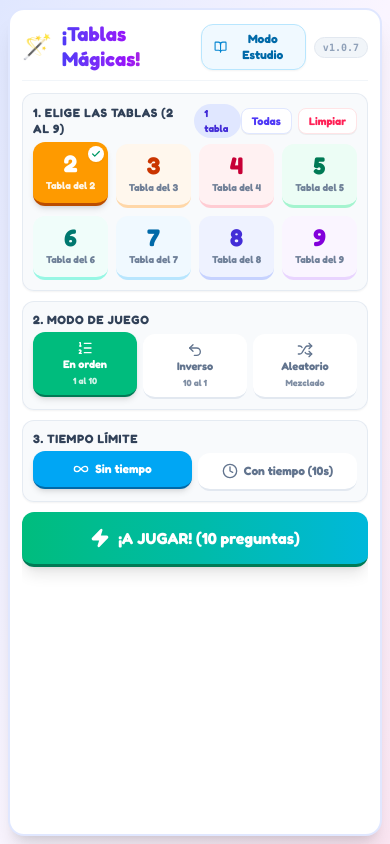
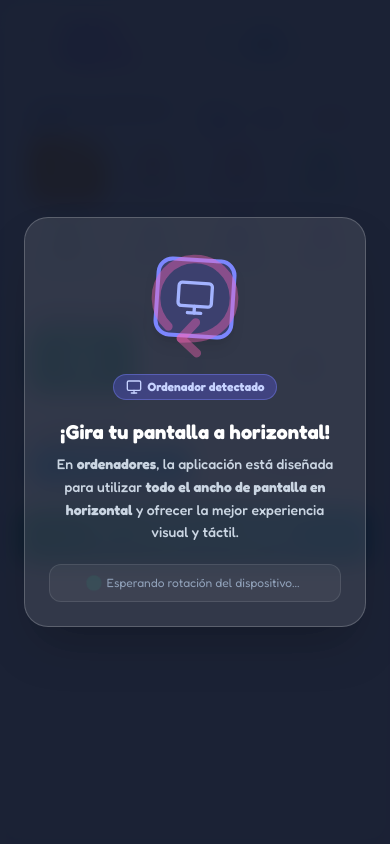
Before and after one commit to rafaeldlfuente-del/TablasMagicas, a React (Vite) app: page / in a window 390 px wide. Built offline with nearby package versions, Linux system fonts and the light colour scheme.

Commit message:
feat: add orientation lock support
Implement device orientation detection and a UI overlay to guide users on mobile devices, ensuring an optimal viewing experience. Update manifest configuration to support flexible orientations.

```diff
--- a/src/App.tsx
+++ b/src/App.tsx
@@ -25,11 +25,13 @@ import {
   Check,
   Zap
 } from 'lucide-react';
+import { useDeviceOrientation } from './utils/useDeviceOrientation';
+import { OrientationLockOverlay } from './components/OrientationLockOverlay';
 
 type Step = 'setup' | 'quiz' | 'results' | 'learn';
 type Mode = 'order' | 'reverse' | 'random';
 
-const APP_VERSION = '1.0.7';
+const APP_VERSION = '1.0.8';
 
 interface Question {
   a: number;
@@ -75,6 +77,9 @@ export default function App() {
       }
     },
   });
+
+  // Device orientation lock & responsive detection
+  const { deviceType, isOrientationValid, expectedOrientation } = useDeviceOrientation();
 
   // Version check fallback
   useEffect(() => {
@@ -305,8 +310,15 @@ export default function App() {
   }, [step, feedback, handleAnswer, nextQuestion]);
 
   return (
-    <div className="h-[100dvh] w-full max-h-[100dvh] bg-gradient-to-br from-indigo-100 via-purple-50 to-pink-100 font-sans text-slate-800 p-2 sm:p-3 md:p-4 lg:p-5 flex flex-col items-center justify-center overflow-hidden select-none">
-      <div className="w-full max-w-6xl xl:max-w-7xl h-full max-h-full flex flex-col items-center justify-center">
+    <>
+      {!isOrientationValid && (
+        <OrientationLockOverlay
+          deviceType={deviceType}
+          expectedOrientation={expectedOrientation}
+        />
+      )}
+      <div className="h-[100dvh] w-full max-h-[100dvh] bg-gradient-to-br from-indigo-100 via-purple-50 to-pink-100 font-sans text-slate-800 p-1 sm:p-2 md:p-3 lg:p-4 xl:p-5 flex flex-col items-center justify-center overflow-hidden select-none">
+        <div className="w-full h-full max-h-full flex flex-col items-center justify-center max-w-[1920px]">
           <AnimatePresence mode="wait">
 
             {/* SCREEN 1: SETUP */}
@@ -332,7 +344,13 @@ export default function App() {
                     </div>
                   </div>
 
-                <div className="flex items-center gap-2">
+                  <div className="flex items-center gap-2 sm:gap-3">
+                    {highScore > 0 && (
+                      <div className="hidden sm:flex items-center gap-1.5 px-3 py-1 bg-amber-50 text-amber-700 rounded-xl border border-amber-200 text-xs md:text-sm font-black">
+                        <Star className="w-4 h-4 fill-current text-amber-500" />
+                        <span>Récord: {highScore}</span>
+                      </div>
+                    )}
                     <button
                       onClick={() => setStep('learn')}
                       className="py-1.5 sm:py-2 px-3 sm:px-4 rounded-xl bg-sky-50 text-sky-700 hover:bg-sky-100 border border-sky-200 text-xs sm:text-sm md:text-base font-bold flex items-center gap-1.5 transition-all shadow-xs active:scale-95"
@@ -590,12 +608,12 @@ export default function App() {
                   </div>
                 </div>
 
-              {/* Main Quiz Area */}
-              <div className="flex-1 min-h-0 py-2 sm:py-4 flex flex-col md:flex-row items-center justify-center gap-3 sm:gap-5 md:gap-8 overflow-hidden">
+                {/* Main Quiz Area: Side-by-side on landscape (tablet / computer) */}
+                <div className="flex-1 min-h-0 py-2 sm:py-3 md:py-4 flex flex-col landscape:flex-row items-center justify-between gap-3 sm:gap-6 md:gap-8 lg:gap-12 overflow-hidden">
 
                   {/* Question Display & Result Preview */}
-                <div className="flex-1 min-h-0 w-full flex flex-col items-center justify-center text-center">
-                  <div className="text-4xl sm:text-6xl md:text-7xl lg:text-8xl font-black text-slate-800 flex items-center justify-center gap-2 sm:gap-4 md:gap-6 mb-2 sm:mb-4">
+                  <div className="flex-1 min-h-0 w-full landscape:w-[54%] flex flex-col items-center justify-center text-center landscape:h-full landscape:justify-around">
+                    <div className="text-4xl sm:text-6xl md:text-7xl lg:text-8xl xl:text-9xl font-black text-slate-800 flex items-center justify-center gap-2 sm:gap-4 md:gap-6 mb-2 sm:mb-4">
                       <span>{questions[currentIndex].a}</span>
                       <span className="text-indigo-500">×</span>
                       <span>{questions[currentIndex].b}</span>
@@ -608,7 +626,7 @@ export default function App() {
                       initial={{ scale: 0.85, opacity: 0 }}
                       animate={{ scale: 1, opacity: 1 }}
                       className={`
-                      w-28 sm:w-36 md:w-52 h-14 sm:h-16 md:h-22 text-3xl sm:text-4xl md:text-5xl lg:text-6xl font-black rounded-xl sm:rounded-2xl md:rounded-3xl border-2 sm:border-4 md:border-6 flex items-center justify-center shadow-inner transition-colors
+                        w-28 sm:w-36 md:w-52 lg:w-64 h-14 sm:h-16 md:h-22 lg:h-26 text-3xl sm:text-4xl md:text-5xl lg:text-6xl xl:text-7xl font-black rounded-xl sm:rounded-2xl md:rounded-3xl border-2 sm:border-4 md:border-6 flex items-center justify-center shadow-inner transition-colors
                         ${feedback
                           ? feedback.type === 'correct'
                             ? 'bg-emerald-100 text-emerald-700 border-emerald-300'
@@ -633,7 +651,7 @@ export default function App() {
                         <motion.div
                           initial={{ opacity: 0, y: 5 }}
                           animate={{ opacity: 1, y: 0 }}
-                        className={`text-xs sm:text-base md:text-lg font-black px-4 py-1 rounded-full ${
+                          className={`text-xs sm:text-base md:text-lg lg:text-xl font-black px-4 py-1 rounded-full ${
                             feedback.type === 'correct'
                               ? 'bg-emerald-500 text-white'
                               : 'bg-rose-500 text-white'
@@ -646,7 +664,7 @@ export default function App() {
                   </div>
 
                   {/* Keypad & Action */}
-                <div className="w-full max-w-xs sm:max-w-sm md:max-w-md flex flex-col justify-center min-h-0 flex-shrink-0">
+                  <div className="w-full max-w-xs sm:max-w-sm md:max-w-md lg:max-w-lg landscape:w-[46%] flex flex-col justify-center min-h-0 flex-shrink-0 landscape:h-full gap-2 md:gap-3">
                     <div className="grid grid-cols-3 gap-1.5 sm:gap-2 md:gap-3">
                       {[1, 2, 3, 4, 5, 6, 7, 8, 9].map((num) => (
                         <motion.button
@@ -654,7 +672,7 @@ export default function App() {
                           whileTap={{ scale: 0.92 }}
                           onClick={() => !feedback && setUserInput(prev => prev.length < 3 ? prev + num : prev)}
                           disabled={feedback !== null}
-                        className="h-11 sm:h-13 md:h-16 text-xl sm:text-2xl md:text-3xl font-black rounded-xl sm:rounded-2xl bg-white text-indigo-700 border-b-2 sm:border-b-4 border-indigo-100 hover:bg-indigo-50 shadow-xs active:translate-y-0.5 active:border-b-0 transition-all"
+                          className="h-11 sm:h-13 md:h-16 lg:h-18 xl:h-20 text-xl sm:text-2xl md:text-3xl lg:text-4xl font-black rounded-xl sm:rounded-2xl bg-white text-indigo-700 border-b-2 sm:border-b-4 border-indigo-100 hover:bg-indigo-50 shadow-xs active:translate-y-0.5 active:border-b-0 transition-all"
                         >
                           {num}
                         </motion.button>
@@ -664,7 +682,7 @@ export default function App() {
                         whileTap={{ scale: 0.92 }}
                         onClick={() => !feedback && setUserInput(prev => prev.slice(0, -1))}
                         disabled={feedback !== null}
-                      className="h-11 sm:h-13 md:h-16 text-base sm:text-xl md:text-2xl font-black rounded-xl sm:rounded-2xl bg-rose-50 text-rose-600 border-b-2 sm:border-b-4 border-rose-100 hover:bg-rose-100 shadow-xs active:translate-y-0.5 active:border-b-0 transition-all flex items-center justify-center"
+                        className="h-11 sm:h-13 md:h-16 lg:h-18 xl:h-20 text-base sm:text-xl md:text-2xl lg:text-3xl font-black rounded-xl sm:rounded-2xl bg-rose-50 text-rose-600 border-b-2 sm:border-b-4 border-rose-100 hover:bg-rose-100 shadow-xs active:translate-y-0.5 active:border-b-0 transition-all flex items-center justify-center"
                         title="Borrar"
                       >
                         ⌫
@@ -674,7 +692,7 @@ export default function App() {
                         whileTap={{ scale: 0.92 }}
                         onClick={() => !feedback && setUserInput(prev => prev.length < 3 ? prev + '0' : prev)}
                         disabled={feedback !== null}
-                      className="h-11 sm:h-13 md:h-16 text-xl sm:text-2xl md:text-3xl font-black rounded-xl sm:rounded-2xl bg-white text-indigo-700 border-b-2 sm:border-b-4 border-indigo-100 hover:bg-indigo-50 shadow-xs active:translate-y-0.5 active:border-b-0 transition-all"
+                        className="h-11 sm:h-13 md:h-16 lg:h-18 xl:h-20 text-xl sm:text-2xl md:text-3xl lg:text-4xl font-black rounded-xl sm:rounded-2xl bg-white text-indigo-700 border-b-2 sm:border-b-4 border-indigo-100 hover:bg-indigo-50 shadow-xs active:translate-y-0.5 active:border-b-0 transition-all"
                       >
                         0
                       </motion.button>
@@ -683,7 +701,7 @@ export default function App() {
                         whileTap={{ scale: 0.92 }}
                         onClick={() => !feedback && setUserInput('')}
                         disabled={feedback !== null || userInput === ''}
-                      className="h-11 sm:h-13 md:h-16 text-sm sm:text-base md:text-lg font-bold rounded-xl sm:rounded-2xl bg-slate-100 text-slate-500 border-b-2 sm:border-b-4 border-slate-200 hover:bg-slate-200 shadow-xs active:translate-y-0.5 active:border-b-0 transition-all disabled:opacity-50"
+                        className="h-11 sm:h-13 md:h-16 lg:h-18 xl:h-20 text-sm sm:text-base md:text-lg font-bold rounded-xl sm:rounded-2xl bg-slate-100 text-slate-500 border-b-2 sm:border-b-4 border-slate-200 hover:bg-slate-200 shadow-xs active:translate-y-0.5 active:border-b-0 transition-all disabled:opacity-50"
                         title="Limpiar"
                       >
                         C
@@ -691,14 +709,14 @@ export default function App() {
                     </div>
 
                     {/* Submit / Next Button */}
-                  <div className="mt-2 sm:mt-3">
+                    <div className="mt-1 sm:mt-2">
                       {!feedback ? (
                         <motion.button
                           whileTap={{ scale: 0.98 }}
                           onClick={() => handleAnswer()}
                           disabled={userInput === ''}
                           className={`
-                          w-full py-2.5 sm:py-3.5 md:py-4 rounded-xl sm:rounded-2xl font-black text-sm sm:text-lg md:text-xl shadow-md border-b-2 sm:border-b-4 md:border-b-5 transition-all flex items-center justify-center gap-2
+                            w-full py-2.5 sm:py-3.5 md:py-4 lg:py-5 rounded-xl sm:rounded-2xl font-black text-sm sm:text-lg md:text-xl lg:text-2xl shadow-md border-b-2 sm:border-b-4 md:border-b-5 transition-all flex items-center justify-center gap-2
                             ${userInput !== ''
                               ? 'bg-indigo-600 text-white border-indigo-800 hover:bg-indigo-700 active:translate-y-0.5 active:border-b-0'
                               : 'bg-slate-200 text-slate-400 border-slate-300 cursor-not-allowed'
@@ -706,14 +724,14 @@ export default function App() {
                           `}
                         >
                           <span>COMPROBAR</span>
-                        <Check className="w-4 h-4 sm:w-5 sm:h-5" />
+                          <Check className="w-4 h-4 sm:w-5 sm:h-5 lg:w-6 lg:h-6" />
                         </motion.button>
                       ) : (
                         <motion.button
                           whileTap={{ scale: 0.98 }}
                           onClick={nextQuestion}
                           className={`
-                          w-full py-2.5 sm:py-3.5 md:py-4 rounded-xl sm:rounded-2xl font-black text-sm sm:text-lg md:text-xl text-white shadow-md border-b-2 sm:border-b-4 md:border-b-5 transition-all flex items-center justify-center gap-2
+                            w-full py-2.5 sm:py-3.5 md:py-4 lg:py-5 rounded-xl sm:rounded-2xl font-black text-sm sm:text-lg md:text-xl lg:text-2xl text-white shadow-md border-b-2 sm:border-b-4 md:border-b-5 transition-all flex items-center justify-center gap-2
                             ${feedback.type === 'correct'
                               ? 'bg-emerald-500 border-emerald-700 hover:bg-emerald-600 active:translate-y-0.5'
                               : 'bg-rose-500 border-rose-700 hover:bg-rose-600 active:translate-y-0.5'
@@ -721,7 +739,7 @@ export default function App() {
                           `}
                         >
                           <span>SIGUIENTE ({autoAdvanceSeconds}s)</span>
-                        <ArrowRight className="w-4 h-4 sm:w-5 sm:h-5" />
+                          <ArrowRight className="w-4 h-4 sm:w-5 sm:h-5 lg:w-6 lg:h-6" />
                         </motion.button>
                       )}
                     </div>
@@ -944,5 +962,6 @@ export default function App() {
         </AnimatePresence>
       </div>
     </div>
+    </>
   );
 }
--- /dev/null
+++ b/src/components/OrientationLockOverlay.tsx
@@ -0,0 +1,97 @@
+import React from 'react';
+import { motion } from 'motion/react';
+import { Smartphone, Tablet, RotateCw, Monitor } from 'lucide-react';
+import { DeviceType } from '../utils/useDeviceOrientation';
+
+interface Props {
+  deviceType: DeviceType;
+  expectedOrientation: 'portrait' | 'landscape';
+}
+
+export const OrientationLockOverlay: React.FC<Props> = ({ deviceType, expectedOrientation }) => {
+  const isTablet = deviceType === 'tablet';
+  const isDesktop = deviceType === 'desktop';
+  const isPhone = deviceType === 'phone';
+
+  return (
+    <div
+      id="orientation-lock-overlay"
+      className="fixed inset-0 z-50 bg-slate-900/95 backdrop-blur-md flex flex-col items-center justify-center p-6 text-white text-center select-none"
+    >
+      <div className="max-w-md w-full bg-white/10 p-6 sm:p-8 rounded-3xl border border-white/20 shadow-2xl flex flex-col items-center gap-5">
+
+        {/* Animated Rotation Device Graphic */}
+        <div className="relative w-28 h-28 flex items-center justify-center">
+          <motion.div
+            animate={{
+              rotate: expectedOrientation === 'landscape' ? [0, 90, 90, 0] : [90, 0, 0, 90],
+            }}
+            transition={{
+              repeat: Infinity,
+              duration: 2.8,
+              ease: 'easeInOut',
+              times: [0, 0.4, 0.7, 1],
+            }}
+            className="w-20 h-20 rounded-2xl border-4 border-indigo-400 bg-indigo-500/20 flex items-center justify-center shadow-lg"
+          >
+            {isPhone ? (
+              <Smartphone className="w-10 h-10 text-indigo-300" />
+            ) : isTablet ? (
+              <Tablet className="w-10 h-10 text-indigo-300" />
+            ) : (
+              <Monitor className="w-10 h-10 text-indigo-300" />
+            )}
+          </motion.div>
+
+          {/* Rotating Circular Arrow */}
+          <motion.div
+            animate={{ rotate: 360 }}
+            transition={{ repeat: Infinity, duration: 4, ease: 'linear' }}
+            className="absolute inset-0 flex items-center justify-center pointer-events-none"
+          >
+            <RotateCw className="w-26 h-26 text-pink-400/40" />
+          </motion.div>
+        </div>
+
+        {/* Device pill badge */}
+        <div className="inline-flex items-center gap-1.5 px-3 py-1 rounded-full bg-indigo-500/30 border border-indigo-400/40 text-xs sm:text-sm font-bold text-indigo-200">
+          {isPhone && <Smartphone className="w-4 h-4" />}
+          {isTablet && <Tablet className="w-4 h-4" />}
+          {isDesktop && <Monitor className="w-4 h-4" />}
+          <span>
+            {isPhone ? 'Smartphone detectado' : isTablet ? 'Tablet detectada' : 'Ordenador detectado'}
+          </span>
+        </div>
+
+        {/* Text / Instructions */}
+        <div className="space-y-2">
+          <h2 className="text-xl sm:text-2xl font-black text-white leading-tight">
+            {expectedOrientation === 'landscape'
+              ? '¡Gira tu pantalla a horizontal!'
+              : '¡Gira tu móvil a vertical!'}
+          </h2>
+          <p className="text-sm sm:text-base text-slate-300 leading-relaxed font-medium">
+            {expectedOrientation === 'landscape' ? (
+              <>
+                En <strong>{isTablet ? 'tablets' : 'ordenadores'}</strong>, la aplicación está diseñada para
+                utilizar <strong>todo el ancho de pantalla en horizontal</strong> y ofrecer la mejor experiencia visual y táctil.
+              </>
+            ) : (
+              <>
+                En <strong>smartphones</strong>, la aplicación está optimizada exclusivamente para su uso en
+                <strong> modo vertical</strong>.
+              </>
+            )}
+          </p>
+        </div>
+
+        {/* Hint banner */}
+        <div className="w-full bg-white/5 py-2.5 px-4 rounded-xl border border-white/10 text-xs text-slate-400 flex items-center justify-center gap-2">
+          <span className="w-2 h-2 rounded-full bg-emerald-400 animate-ping" />
+          <span>Esperando rotación del dispositivo...</span>
+        </div>
+
+      </div>
+    </div>
+  );
+};
--- /dev/null
+++ b/src/utils/useDeviceOrientation.ts
@@ -0,0 +1,97 @@
+import { useState, useEffect } from 'react';
+
+export type DeviceType = 'phone' | 'tablet' | 'desktop';
+
+export function detectDeviceType(): DeviceType {
+  if (typeof window === 'undefined') return 'desktop';
+
+  const ua = (navigator.userAgent || navigator.vendor || (window as unknown as { opera?: string }).opera || '').toLowerCase();
+  const hasTouch = navigator.maxTouchPoints > 0 || 'ontouchstart' in window;
+
+  // Screen dimensions in logical CSS pixels
+  const screenMin = Math.min(window.screen.width, window.screen.height);
+
+  // iPadOS Safari reports Macintosh in UA, but has multi-touch
+  const isIPad = /macintosh/.test(ua) && hasTouch;
+
+  // Android tablets generally have "Android" without "Mobile"
+  const isAndroidTablet = /android/.test(ua) && !/mobile/.test(ua);
+
+  // Explicit tablet keywords
+  const isTabletUA = /tablet|ipad|playbook|silk/.test(ua) || isIPad || isAndroidTablet;
+
+  // Phone UAs: iPhone, iPod, Android Mobile, Windows Phone, etc.
+  const isPhoneUA = /iphone|ipod|mobile|android.*mobile|blackberry|iemobile|opera mini/.test(ua) && !isTabletUA;
+
+  // On touch devices, screen min dimension >= 600 indicates a tablet
+  // (e.g. iPad mini is 768px, Samsung Tab is 800px, 10" is 800-1200px)
+  // Phones are almost always < 600px (iPhone 16 Pro Max is 440px)
+  if (isTabletUA || (hasTouch && screenMin >= 600)) {
+    return 'tablet';
+  }
+
+  if (isPhoneUA || (hasTouch && screenMin < 600)) {
+    return 'phone';
+  }
+
+  // Fallback to desktop/computer
+  return 'desktop';
+}
+
+export function useDeviceOrientation() {
+  const [deviceType, setDeviceType] = useState<DeviceType>(detectDeviceType);
+  const [isLandscape, setIsLandscape] = useState<boolean>(() => {
+    if (typeof window === 'undefined') return true;
+    return window.innerWidth >= window.innerHeight;
+  });
+
+  useEffect(() => {
+    const updateOrientation = () => {
+      setDeviceType(detectDeviceType());
+      setIsLandscape(window.innerWidth >= window.innerHeight);
+    };
+
+    updateOrientation();
+
+    // Try screen orientation lock API if available in standalone PWA mode
+    try {
+      const type = detectDeviceType();
+      const orientationApi = window.screen?.orientation as { lock?: (o: string) => Promise<void> } | undefined;
+      if (orientationApi?.lock) {
+        if (type === 'phone') {
+          orientationApi.lock('portrait').catch(() => {});
+        } else {
+          orientationApi.lock('landscape').catch(() => {});
+        }
+      }
+    } catch {
+      // Ignored if not supported or denied
+    }
+
+    window.addEventListener('resize', updateOrientation);
+    window.addEventListener('orientationchange', updateOrientation);
+
+    return () => {
+      window.removeEventListener('resize', updateOrientation);
+      window.removeEventListener('orientationchange', updateOrientation);
+    };
+  }, []);
+
+  // Rules:
+  // Smartphone -> ONLY portrait allowed
+  // Tablet or Desktop -> ONLY landscape allowed
+  const isPhone = deviceType === 'phone';
+  const isTabletOrDesktop = deviceType === 'tablet' || deviceType === 'desktop';
+
+  const isOrientationValid = isPhone ? !isLandscape : isLandscape;
+  const expectedOrientation: 'portrait' | 'landscape' = isPhone ? 'portrait' : 'landscape';
+
+  return {
+    deviceType,
+    isPhone,
+    isTabletOrDesktop,
+    isLandscape,
+    isOrientationValid,
+    expectedOrientation,
+  };
+}
--- a/vite.config.ts
+++ b/vite.config.ts
@@ -22,7 +22,7 @@ export default defineConfig(({mode}) => {
           theme_color: '#6366f1',
           background_color: '#ffffff',
           display: 'standalone',
-          orientation: 'portrait-primary',
+          orientation: 'any',
           icons: [
             {
               src: 'favicon.svg',
```
Lines whose indentation alone changed are shown as unchanged.
